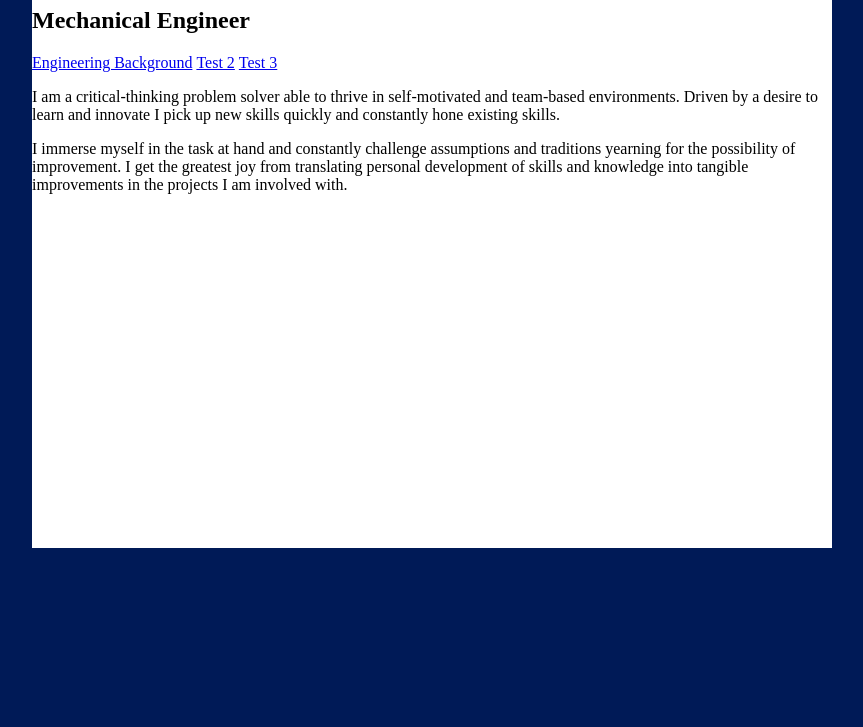
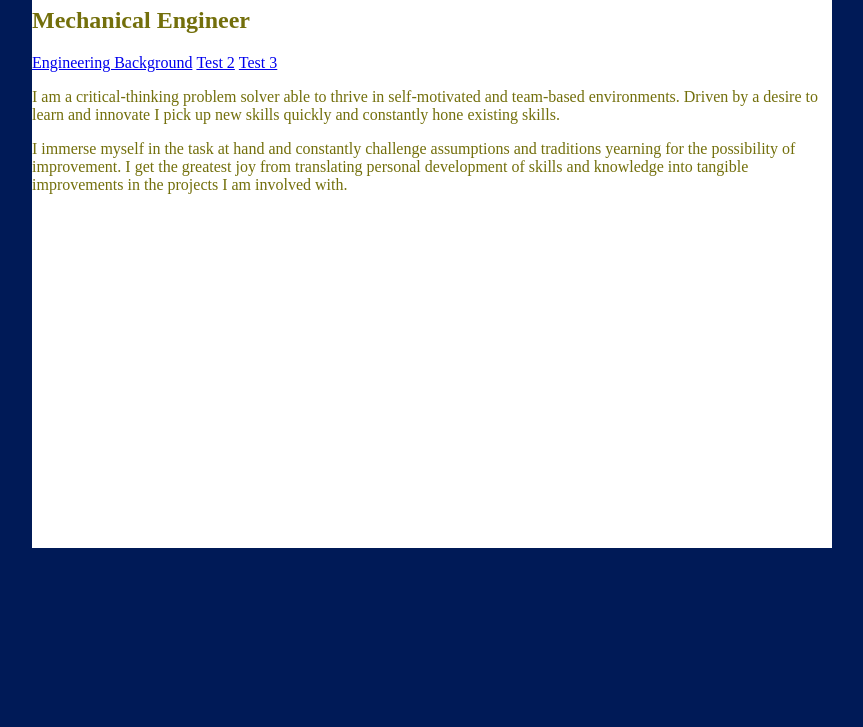
Before and after one commit to benstone-schwartz/benstone-schwartz, a plain HTML site: page index.html in a window 1280 px wide. Shown: the part 73-800 px from the top of the page, without its empty margins (208-1071 px from the left). Drawn offline with Linux system fonts and the light colour scheme.

Commit message:
Update benny.css

```diff
--- a/benny.css
+++ b/benny.css
@@ -8,7 +8,7 @@ body {
 	margin-right: auto;
 	height: 600px;
 	width: 800px;
-	font-color: rgb(115,111,11);
+	color: rgb(115,111,11);
 
 }
 
```
